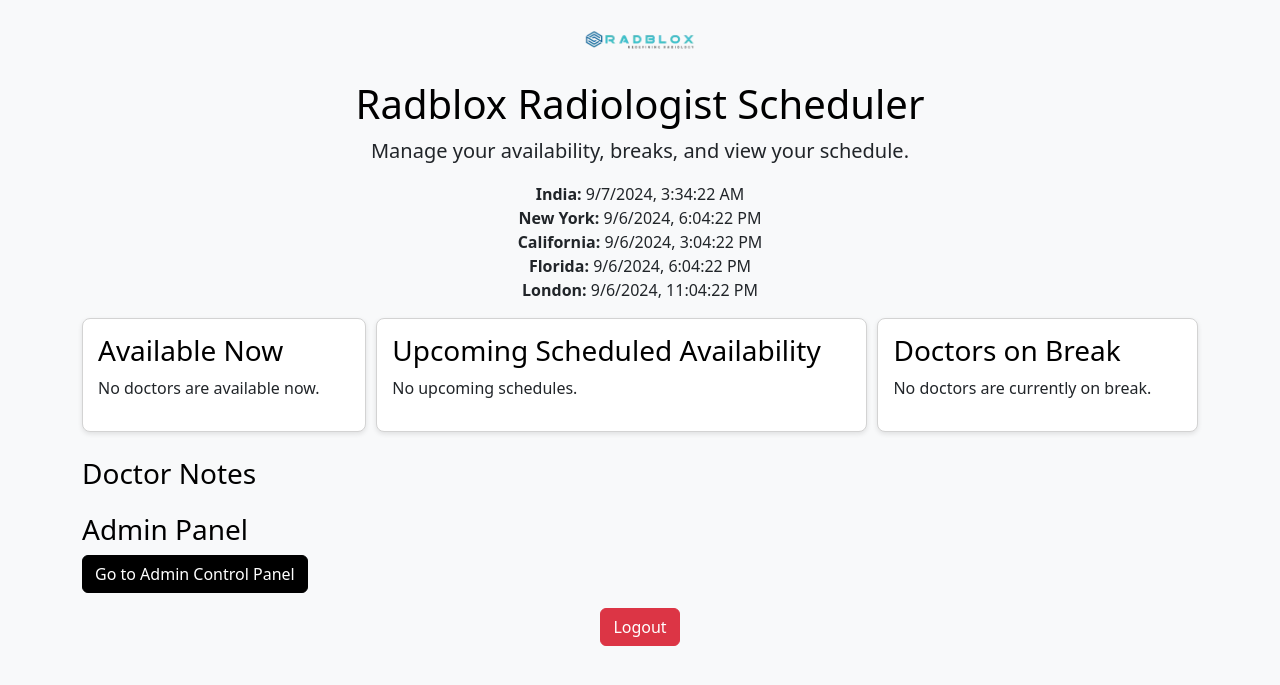
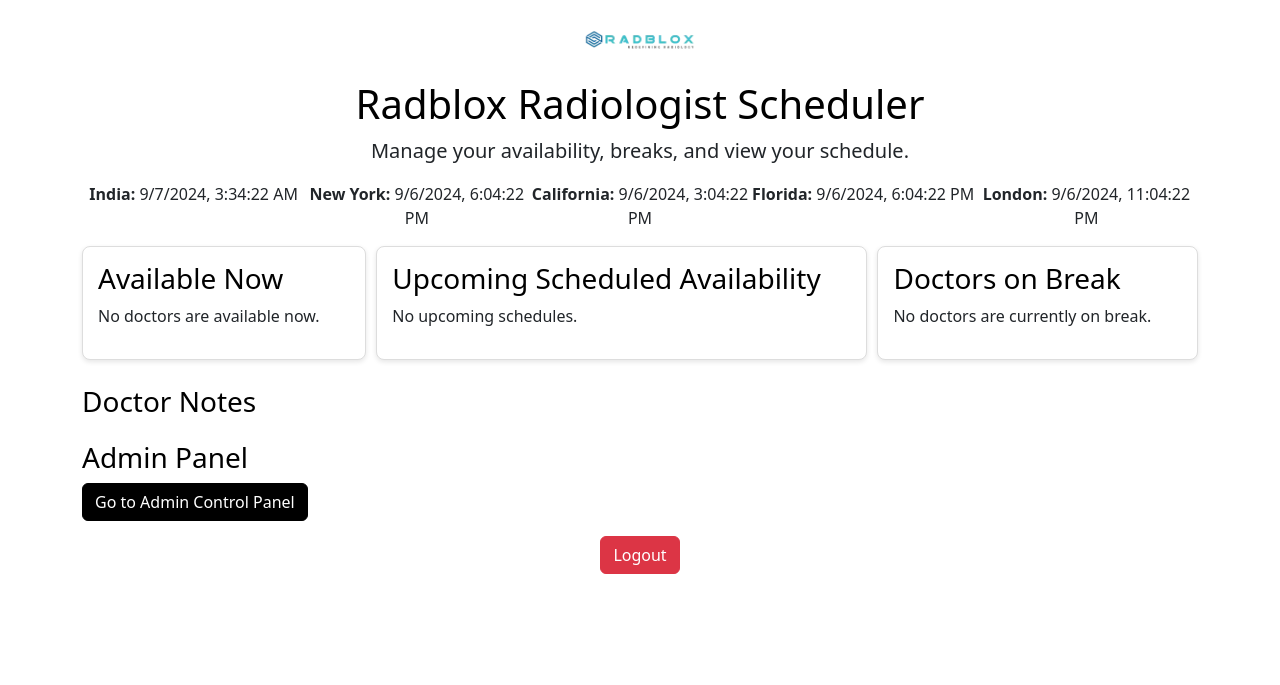
Before and after one commit to sahalux111/RadbloxTest, a Flask app: page /dashboard in a window 1280 px wide. Shown: the top 685 px of the page. Run offline with Flask 3, Linux system fonts and the light colour scheme; the visitor is signed in with stand-in values (Sample User, id 1).

Commit message:
Update dashboard.html

```diff
--- a/templates/dashboard.html
+++ b/templates/dashboard.html
@@ -8,7 +8,7 @@
     <link href="https://cdn.jsdelivr.net/npm/bootstrap@5.3.0/dist/css/bootstrap.min.css" rel="stylesheet">
     <style>
         body {
-            background-color: #f8f9fa;
+            background-color: #ffffff; /* White background for the site */
         }
 
         h1, h3 {
@@ -75,7 +75,6 @@
             padding: 15px;
             box-shadow: 0 2px 5px rgba(0, 0, 0, 0.1);
             margin-bottom: 10px;
-            border: 1px solid #d3d3d3; /* Border for info boxes */
         }
 
         .info-box + .info-box {
@@ -99,6 +98,17 @@
 
         .note-card + .note-card {
             margin-left: 0;
+        }
+
+        .world-clock {
+            display: flex;
+            justify-content: space-around;
+            margin-bottom: 20px;
+        }
+
+        .world-clock div {
+            flex: 1;
+            text-align: center;
         }
     </style>
 
@@ -153,7 +163,6 @@
         </div>
 
         <!-- World Clock Section -->
-        <!-- Removed world clock icons -->
         <div class="world-clock text-center mb-3">
             <div><strong>India:</strong> <span id="time-india"></span></div>
             <div><strong>New York:</strong> <span id="time-new-york"></span></div>
```
